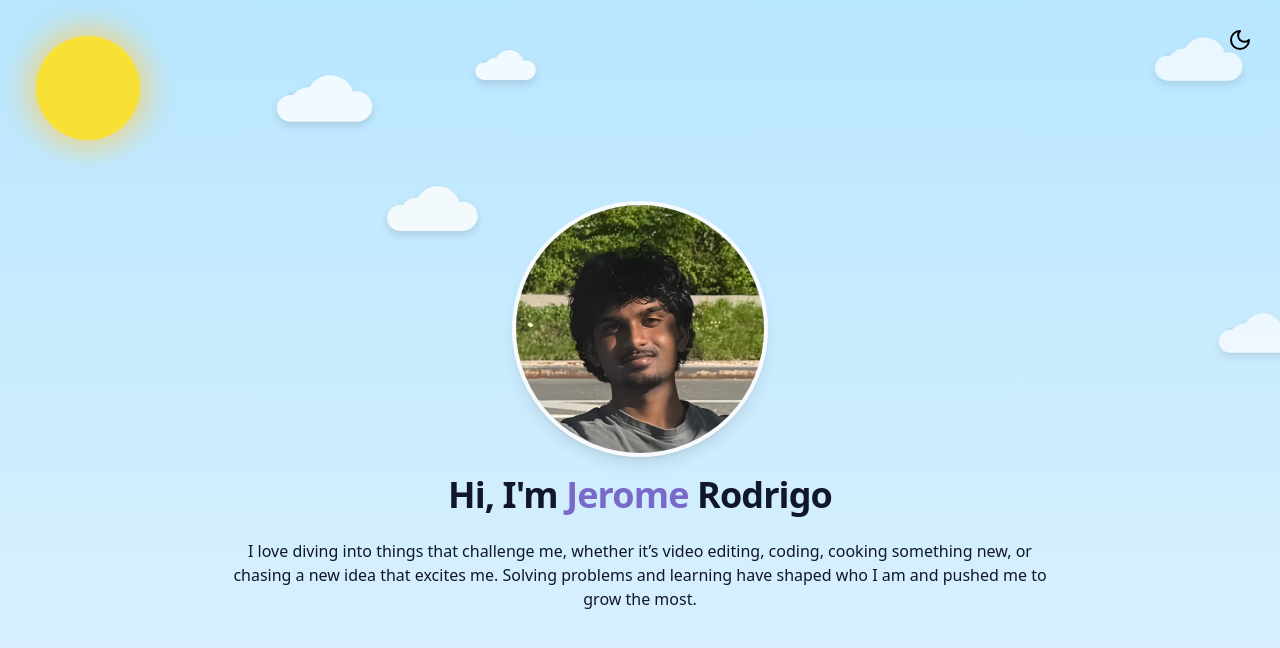
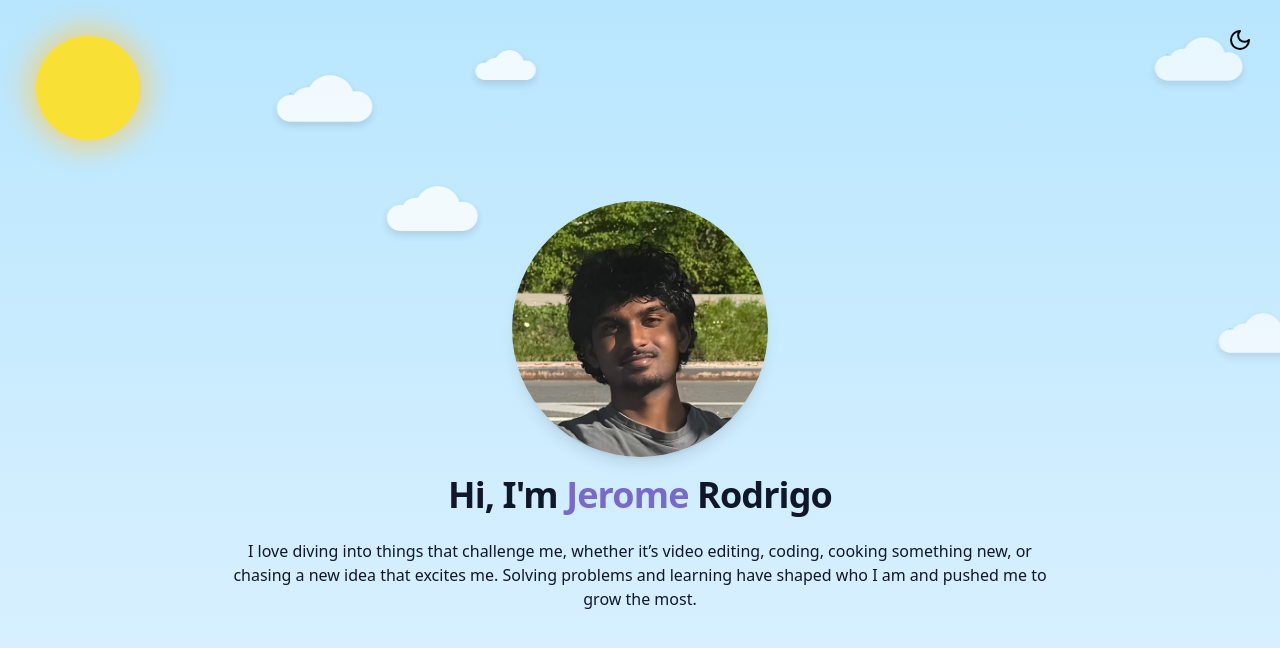
Before and after one commit to Jrodrigo06/personal-website, a React (Vite) app in the folder personal-website/: page / in a window 1280 px wide. Shown: the top 648 px of the page. Built offline with nearby package versions, Linux system fonts and the light colour scheme.

Commit message:
added glow on picture hover

```diff
--- a/personal-website/src/components/Hero.tsx
+++ b/personal-website/src/components/Hero.tsx
@@ -12,7 +12,8 @@ export const Hero = () => {
             <img
             src={ProfilePic}
             alt="Jerome Rodrigo"
-            className="w-[32vh] h-[32vh] rounded-full border-4 border-background shadow-lg object-cover mx-auto"
+            className="w-[32vh] h-[32vh] rounded-full shadow-lg object-cover mx-auto
+                        hover:shadow-primary-center transition-shadow duration-700 ease-in-out"
                 />
 
             {/* Left Card */}
@@ -58,7 +59,7 @@ export const Hero = () => {
                         <span className="font-semibold">Hobbies:</span> Cooking, Photography
                     </p>
                     <p>
-                        <span className="font-semibold">Favorite Food:</span> Quessadilla
+                        <span className="font-semibold">Favorite Food:</span> Quessadillas
                     </p>
                 </div>
         </div>
--- a/personal-website/src/index.css
+++ b/personal-website/src/index.css
@@ -191,7 +191,11 @@
     opacity: 0;
   }
 
-
+@utility shadow-primary-center {
+    box-shadow:
+      0 0 8px var(--color-primary),
+      0 0 16px var(--color-primary);
+ }
 
 
 
```
